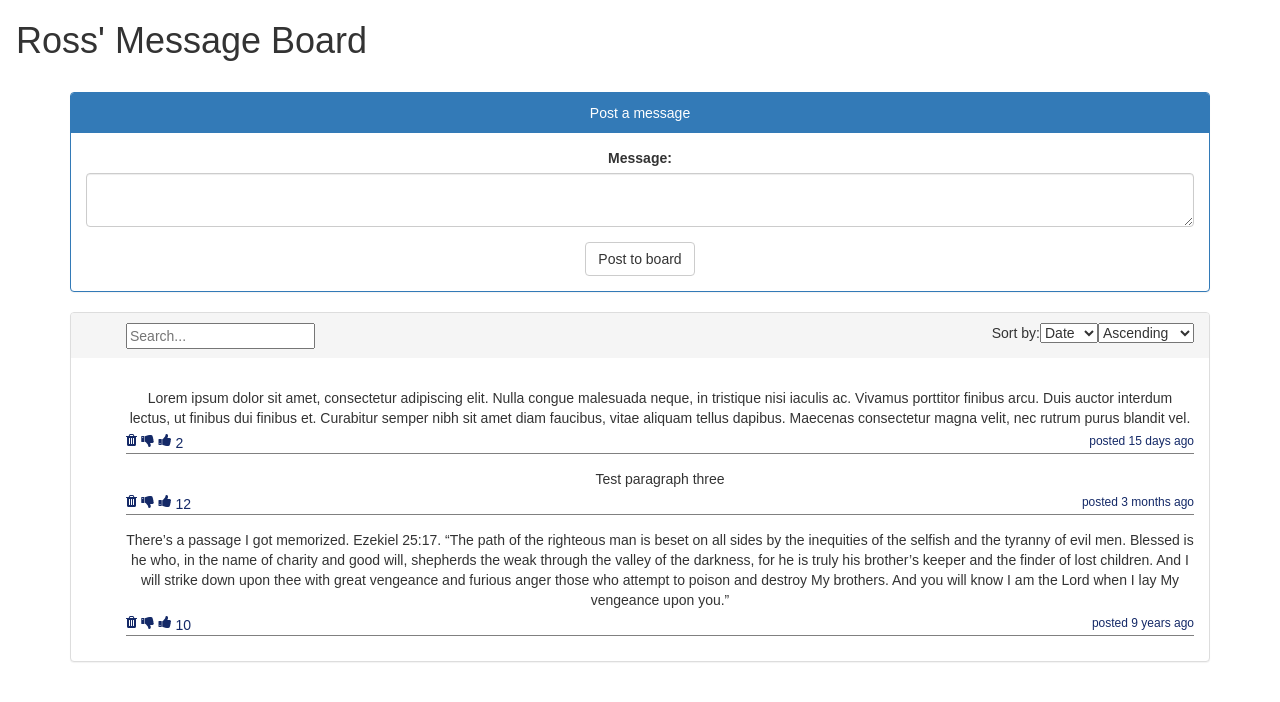
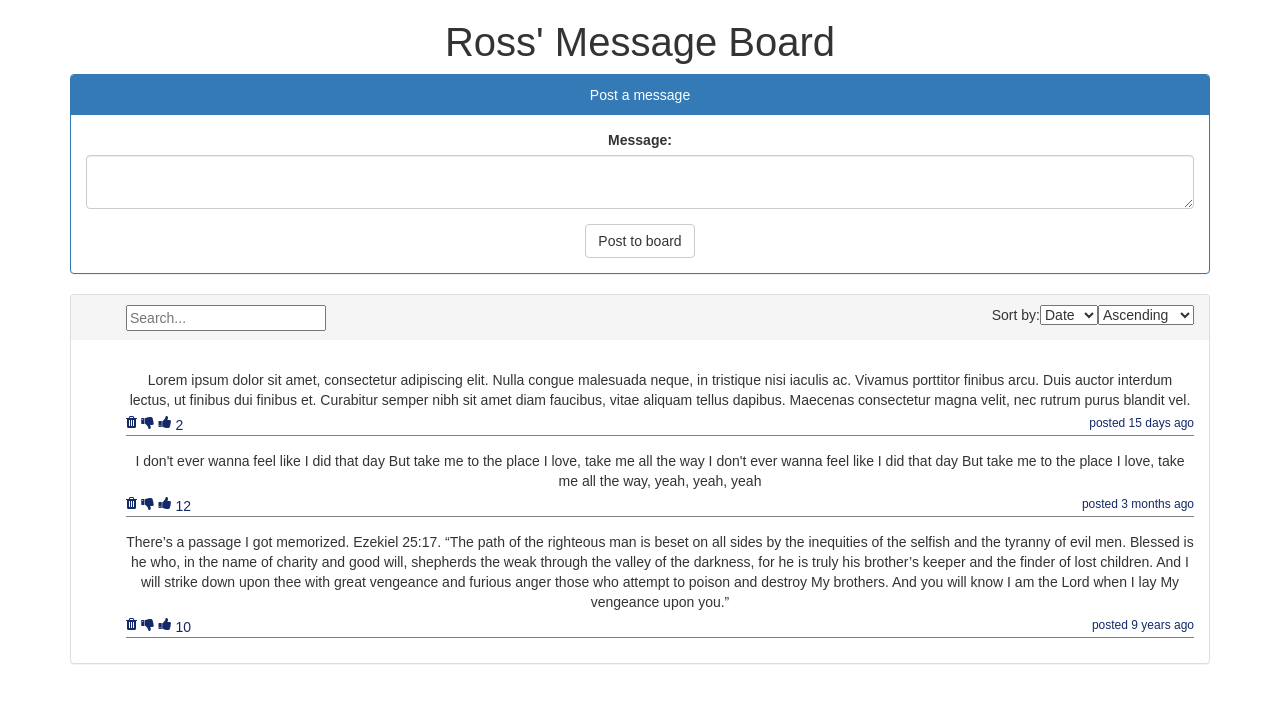
Before and after one commit to rossfindlay/message-board, a React (Create React App) app: page / in a window 1280 px wide. Shown: the top 702 px of the page. Built offline with nearby package versions, Linux system fonts and the light colour scheme.

Commit message:
final commit

```diff
--- a/public/index.html
+++ b/public/index.html
@@ -9,7 +9,7 @@
       homescreen on Android. See https://developers.google.com/web/fundamentals/engage-and-retain/web-app-manifest/
     -->
     <link rel="manifest" href="%PUBLIC_URL%/manifest.json">
-    <link rel="shortcut icon" href="%PUBLIC_URL%/favicon.ico">
+    <link rel="shortcut icon" href="%PUBLIC_URL%/icons8-message.png">
     <!--
       Notice the use of %PUBLIC_URL% in the tags above.
       It will be replaced with the URL of the `public` folder during the build.
--- a/src/App.css
+++ b/src/App.css
@@ -63,6 +63,7 @@
 .search-formatting {
   margin-left: 40px;
   margin-right: 10px;
+  width: 200px;
 }
 
 .sort-button {
@@ -79,6 +80,7 @@
   margin-bottom: 15px;
 }
 
-.heading-format {
+h1 {
+  font-size: 40px;
   text-align: center;
 }
--- a/src/App.js
+++ b/src/App.js
@@ -15,12 +15,11 @@ class App extends Component {
       messages: [
         { id: uuid.v4(), text: 'There’s a passage I got memorized. Ezekiel 25:17. “The path of the righteous man is beset on all sides by the inequities of the selfish and the tyranny of evil men. Blessed is he who, in the name of charity and good will, shepherds the weak through the valley of the darkness, for he is truly his brother’s keeper and the finder of lost children. And I will strike down upon thee with great vengeance and furious anger those who attempt to poison and destroy My brothers. And you will know I am the Lord when I lay My vengeance upon you.”', votes: 10 , date: 1222222222222},
         { id: uuid.v4(), text: 'Lorem ipsum dolor sit amet, consectetur adipiscing elit. Nulla congue malesuada neque, in tristique nisi iaculis ac. Vivamus porttitor finibus arcu. Duis auctor interdum lectus, ut finibus dui finibus et. Curabitur semper nibh sit amet diam faucibus, vitae aliquam tellus dapibus. Maecenas consectetur magna velit, nec rutrum purus blandit vel. ', votes: 2 , date: 1508333333333},
-        { id: uuid.v4(), text: 'Test paragraph three', votes: 12 , date: 1499444444444}
+        { id: uuid.v4(), text: 'I don\'t ever wanna feel like I did that day But take me to the place I love, take me all the way I don\'t ever wanna feel like I did that day But take me to the place I love, take me all the way, yeah, yeah, yeah', votes: 12 , date: 1499444444444}
       ],
       searchValue: '',
       sortValue: 'date',
       sortMethod: 'ascending',
-      searchMessages: [],
       selectedMessage: '',
       selectedId: '',
       showMessageEdit: false,
@@ -31,9 +30,6 @@ class App extends Component {
     this.handleVoteDown = this.handleVoteDown.bind(this)
     this.handleMessageDelete = this.handleMessageDelete.bind(this)
     this.handleAddMessage = this.handleAddMessage.bind(this)
-
-    // this.handleSortByVotes = this.handleSortByVotes.bind(this)
-    // this.handleSortByDate = this.handleSortByDate.bind(this)
 
     this.handleSearchBar = this.handleSearchBar.bind(this)
 
@@ -84,26 +80,6 @@ class App extends Component {
     })
   }
 
-  // handleSortByVotes() {
-  //   const newMessageArray = this.state.messages.sort(function(a, b) {
-  //     return b.votes - a.votes
-  //   })
-  //
-  //   this.setState({
-  //     messages: newMessageArray
-  //   })
-  // }
-  //
-  // handleSortByDate() {
-  //   const newMessageArray = this.state.messages.sort(function(a, b) {
-  //     return b.date - a.date
-  //   })
-  //
-  //   this.setState({
-  //     messages: newMessageArray
-  //   })
-  // }
-
   handleSelectChangeValue(e) {
     this.setState({
       sortValue: e.target.value.toLowerCase()
@@ -150,26 +126,16 @@ class App extends Component {
   }
 
   handleMessageSort() {
-
     if (this.state.sortValue === "votes" && this.state.sortMethod === "descending") {
-      console.log('votes desc')
       return descVotesSort
     } else if (this.state.sortValue === "votes" && this.state.sortMethod === "ascending") {
-      console.log('votes asc')
       return ascVotesSort
     } else if (this.state.sortValue === "date" && this.state.sortMethod === "descending") {
-      console.log('date desc')
       return descDateSort
     } else if (this.state.sortValue === "date" && this.state.sortMethod === "ascending") {
-      console.log('date asc')
       return ascDateSort
-    } else {
-      console.log('error')
     }
-
-    //must be a better/dryer way to do this.
   }
-
 
   render() {
     return (
--- a/src/Header.js
+++ b/src/Header.js
@@ -7,13 +7,7 @@ class Header extends Component {
   render() {
     return (
       <div>
-        <nav class="navbar">
-          <div class="container-fluid">
-            <div class="navbar-header heading-format">
-              <h1 class="heading-format">{this.props.title}</h1>
-            </div>
-          </div>
-        </nav>
+        <h1>{this.props.title}</h1>
       </div>
     )
   }
--- a/src/Message.js
+++ b/src/Message.js
@@ -48,7 +48,6 @@ class Message extends Component {
             onClickMessage={this.handleThumbsUpMessage}
           />
           <span class="pull-left">{this.props.votes}</span>
-
         </div>
       </div>
     )
```
Also changed, not shown: public/icons8-message.png (added), 1 other file (tests, documents, lock files or other folders). Lines whose indentation alone changed are shown as unchanged.
